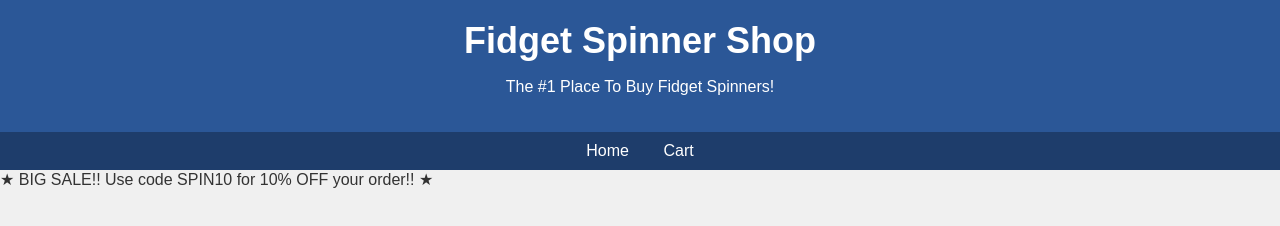
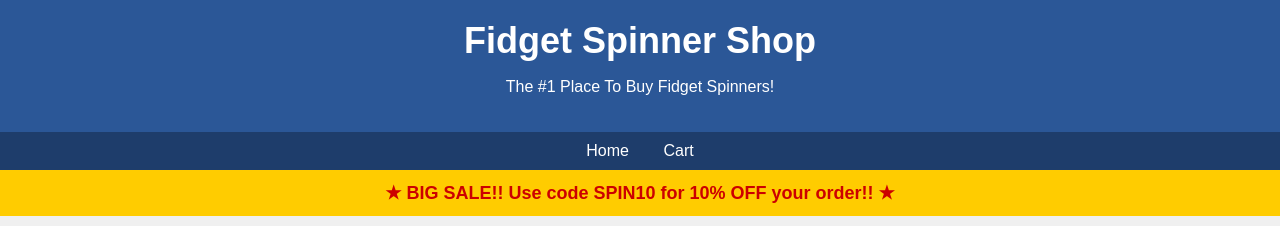
Before and after one commit to ayaangazali/fidget-spinner-shop, a plain HTML site: page index.html in a window 1280 px wide. Shown: the top 226 px of the page. Drawn offline with nearby package versions, Linux system fonts and the light colour scheme.

Commit message:
style the sale banner

```diff
--- a/style.css
+++ b/style.css
@@ -33,6 +33,15 @@ body {
 
 #nav a:hover {
   text-decoration: underline;
+}
+
+#saleBanner {
+  background-color: #ffcc00;
+  color: #cc0000;
+  text-align: center;
+  padding: 12px;
+  font-weight: bold;
+  font-size: 18px;
 }
 
 #content {
```
